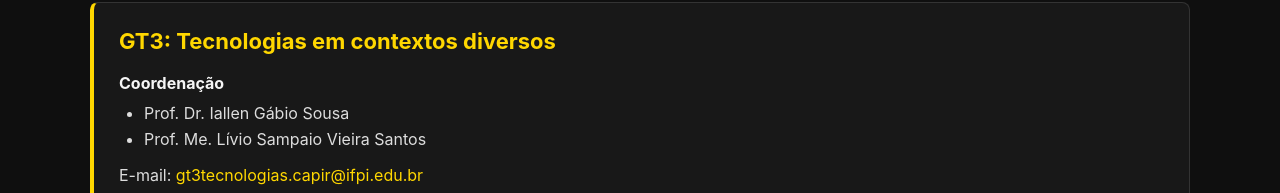
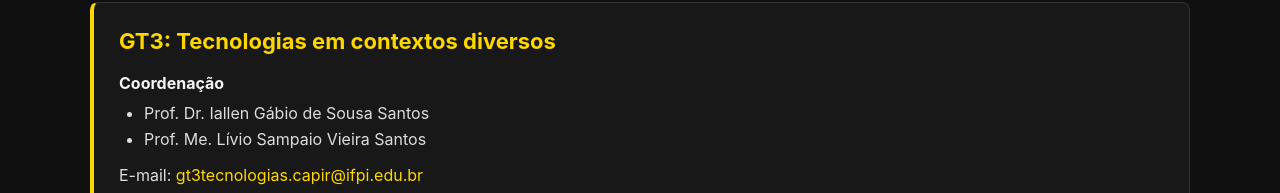
Before and after one commit to edumatecs/edumatecsifpicapir2026, a React (Vite) app: page /edumatecsifpicapir2026/grupos-trabalho in a window 1280 px wide. Shown: the part 757-950 px from the top of the page. Built offline with nearby package versions, Linux system fonts and the light colour scheme.

Commit message:
fix: corrige nome do coordenador do GT3

```diff
--- a/src/data/work-groups.ts
+++ b/src/data/work-groups.ts
@@ -24,7 +24,7 @@
         id: 'gt3',
         title: 'Tecnologias em contextos diversos',
         coordinators: [
-            'Prof. Dr. Iallen Gábio Sousa',
+            'Prof. Dr. Iallen Gábio de Sousa Santos',
             'Prof. Me. Lívio Sampaio Vieira Santos',
         ],
         email: 'gt3tecnologias.capir@ifpi.edu.br',
```
